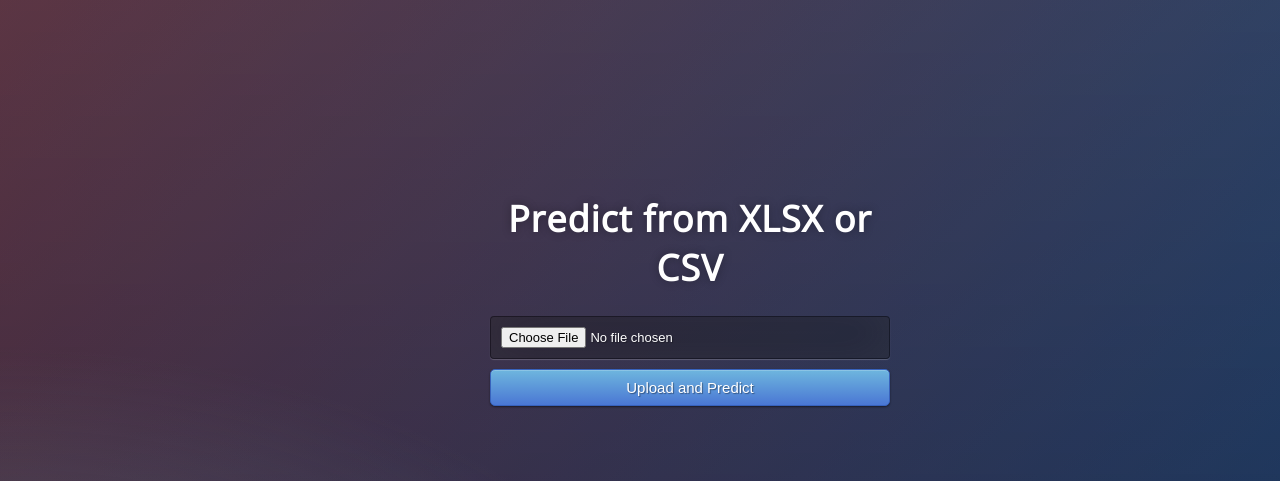
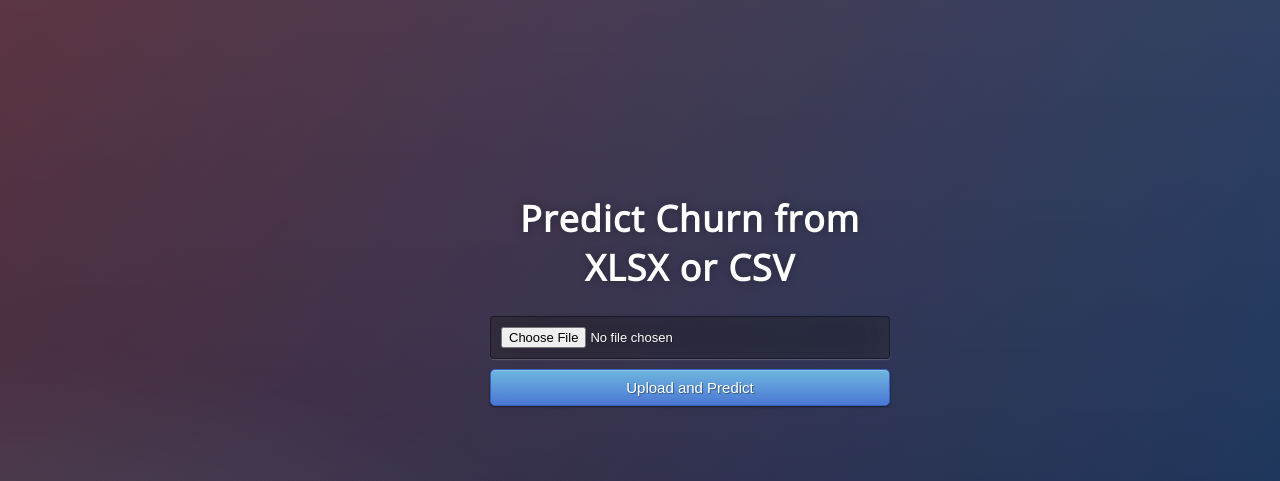
Before and after one commit to joanamdsantos/churn_project, a Flask app: page / in a window 1280 px wide. Shown: the top 481 px of the page. Run offline with Flask 3, Linux system fonts and the light colour scheme; parts of the project's set-up code (start-up, migrations or seed data) failed here and were passed over.

Commit message:
Update: app.py and home.html for file preprocessing and result

```diff
--- a/app.py
+++ b/app.py
@@ -1,12 +1,17 @@
-from flask import Flask, request, render_template, jsonify, send_from_directory
-from pycaret.regression import *
+from flask import Flask, request, render_template, send_from_directory
+from pycaret.classification import *
 import pandas as pd
 import numpy as np
 import os
+from datetime import datetime
+import logging
+
+# Set up logging
+logging.basicConfig(level=logging.DEBUG, format='%(asctime)s - %(levelname)s - %(message)s')
 
 app = Flask(__name__)
 model = load_model('Final DTModel 07Sept2024')
-cols = ['userId', 'gender', 'location', 'days_since_registration']
+logging.info("Transformation Pipeline and Model Successfully Loaded")
 
 UPLOAD_FOLDER = 'uploads'
 ALLOWED_EXTENSIONS = {'xlsx', 'csv'}
@@ -15,6 +20,49 @@ app.config['UPLOAD_FOLDER'] = UPLOAD_FOLDER
 
 def allowed_file(filename):
     return '.' in filename and filename.rsplit('.', 1)[1].lower() in ALLOWED_EXTENSIONS
+
+def preprocess_data(df):
+    logging.info(f"Starting preprocessing. Input shape: {df.shape}")
+
+    # Drop rows with missing values in specified columns
+    df_valid = df.dropna(how="any", subset=["userId", "sessionId", 'gender', 'location'])
+    logging.info(f"Shape after dropping NA: {df_valid.shape}")
+
+    # Create flags for cancellation and downgrade events
+    df_valid['cancellation_flag'] = np.where(df_valid['page'] == "Cancellation Confirmation", 1, 0)
+    df_valid['downgrade_flag'] = np.where(df_valid['page'] == "Submit Downgrade", 1, 0)
+
+    # Aggregate by userId to determine if they have churned via cancellation or downgrade
+    user_churn = df_valid.groupby("userId").agg(
+        cancellation=('cancellation_flag', 'max'),
+        downgrade=('downgrade_flag', 'max')
+    ).reset_index()
+
+    # Create a churn column
+    user_churn['churn'] = np.where(user_churn['cancellation'] == 1, 2,
+                            np.where(user_churn['downgrade'] == 1, 1, 0))
+
+    # Join the churn type back to the original data
+    df_with_churn = df_valid.merge(user_churn[['userId', 'churn']], on="userId", how="left")
+    logging.info(f"Shape after merging churn data: {df_with_churn.shape}")
+
+    # Handle null values and map gender to numeric values
+    df_with_churn['gender_numeric'] = df_with_churn['gender'].map({'M': 1, 'F': 0}).fillna(-1)
+
+    # Index the location column
+    df_with_churn['location_indexed'] = pd.factorize(df_with_churn['location'])[0]
+
+    # Convert the registration timestamp to a date format
+    df_with_churn['registration_date'] = pd.to_datetime(df_with_churn['registration'], unit='ms')
+
+    # Use the number of days since registration
+    df_with_churn['days_since_registration'] = (pd.Timestamp.now() - df_with_churn['registration_date']).dt.days
+
+    logging.info(f"Preprocessing complete. Output shape: {df_with_churn.shape}")
+    logging.info(f"Columns in preprocessed data: {df_with_churn.columns}")
+    logging.info(f"Sample of preprocessed data:\n{df_with_churn.head()}")
+    logging.info(f"Data types of columns: {df_with_churn.dtypes}")
+    return df_with_churn
 
 @app.route('/', methods=['GET', 'POST'])
 def home():
@@ -30,28 +78,48 @@ def home():
         if file and allowed_file(file.filename):
             filename = os.path.join(app.config['UPLOAD_FOLDER'], file.filename)
             file.save(filename)
+            logging.info(f"File saved: {filename}")
 
-            # Read the uploaded file
-            if filename.endswith('.xlsx'):
-                df = pd.read_excel(filename)
-            elif filename.endswith('.csv'):
-                df = pd.read_csv(filename)
+            try:
+                # Read the uploaded file
+                if filename.endswith('.xlsx'):
+                    df = pd.read_excel(filename)
+                elif filename.endswith('.csv'):
+                    df = pd.read_csv(filename)
+                logging.info(f"File read successfully. Shape: {df.shape}")
 
-            # Ensure all required columns are present
-            if not all(col in df.columns for col in cols):
-                return render_template('home.html', error='Missing required columns in the uploaded file')
+                # Preprocess the data
+                df_processed = preprocess_data(df)
 
-            # Make predictions
-            predictions = predict_model(model, data=df)
+                # Ensure all required columns are present and non-empty
+                required_cols = ['userId', 'gender_numeric', 'location_indexed', 'days_since_registration', 'churn']
+                for col in required_cols:
+                    if col not in df_processed.columns:
+                        raise ValueError(f"Required column '{col}' is missing")
+                    if df_processed[col].isnull().all():
+                        raise ValueError(f"Required column '{col}' is empty")
 
-            # Add predictions to the dataframe
-            df['Predicted_Value'] = predictions['Label']
+                # Make predictions
+                predictions = predict_model(model, data=df_processed)
+                logging.info(f"Predictions made. Shape: {predictions.shape}")
+                logging.info(f"Prediction columns: {predictions.columns}")
 
-            # Save the results
-            result_filename = os.path.join(app.config['UPLOAD_FOLDER'], 'results.xlsx')
-            df.to_excel(result_filename, index=False)
+                # Add predictions to the dataframe
+                if 'prediction_label' in predictions.columns:
+                    df_processed['Predicted_Value'] = predictions['prediction_label']
+                else:
+                    raise ValueError("'prediction_label' column not found in predictions")
 
-            return render_template('home.html', success='Predictions complete. Download the results file.', result_file='results.xlsx')
+                # Save the results
+                result_filename = os.path.join(app.config['UPLOAD_FOLDER'], 'results.csv')
+                df_processed.to_csv(result_filename, index=False)
+                logging.info(f"Results saved to {result_filename}")
+                logging.info(f"Sample of final data:\n{df_processed.head()}")
+
+                return render_template('home.html', success='Predictions complete. Download the results file.', result_file='results.csv')
+            except Exception as e:
+                logging.error(f"Error processing file: {str(e)}")
+                return render_template('home.html', error=f'Error processing file: {str(e)}')
 
     return render_template('home.html')
 
@@ -61,3 +129,4 @@ def download_file(filename):
 
 if __name__ == '__main__':
     os.makedirs(UPLOAD_FOLDER, exist_ok=True)
+    app.run(debug=True, host='0.0.0.0', port=5050)
--- a/templates/home.html
+++ b/templates/home.html
@@ -2,7 +2,7 @@
 <html>
 <head>
     <meta charset="UTF-8">
-    <title>Predict from XLSX or CSV</title>
+    <title>Sparkify Churn Prediction App</title>
     <link href='https://fonts.googleapis.com/css?family=Pacifico' rel='stylesheet' type='text/css'>
     <link href='https://fonts.googleapis.com/css?family=Arimo' rel='stylesheet' type='text/css'>
     <link href='https://fonts.googleapis.com/css?family=Hind:300' rel='stylesheet' type='text/css'>
@@ -11,7 +11,7 @@
 </head>
 <body>
     <div class="login">
-        <h1>Predict from XLSX or CSV</h1>
+        <h1>Predict Churn from XLSX or CSV</h1>
         <form action="{{ url_for('home') }}" method="POST" enctype="multipart/form-data">
             <input type="file" name="file" accept=".xlsx,.csv" required="required" /><br>
             <button type="submit" class="btn btn-primary btn-block btn-large">Upload and Predict</button>
@@ -22,7 +22,7 @@
         {% endif %}
         {% if success %}
         <p style="color: green;">{{ success }}</p>
-        <a href="{{ url_for('download_file', filename='results.xlsx') }}" class="btn btn-primary btn-block btn-large">Download Results</a>
+        <a href="{{ url_for('download_file', filename='results.csv') }}" class="btn btn-primary btn-block btn-large">Download Results</a>
         {% endif %}
     </div>
 </body>
```
